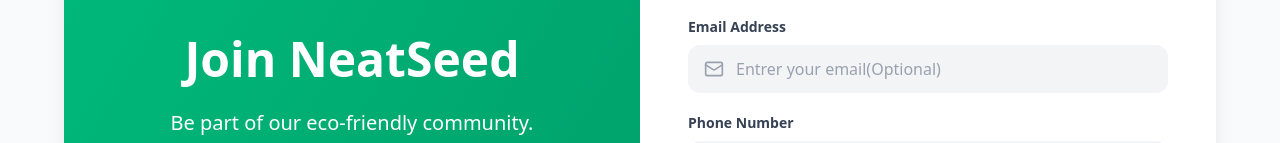
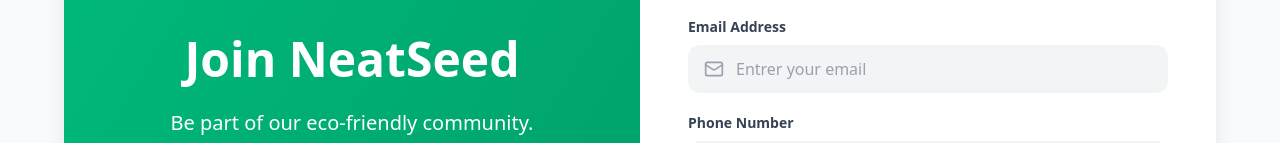
Before and after one commit to Sush2007/NeatSeed-Client-FrontEnd, a React (Vite) app in the folder project/: page /signup in a window 1280 px wide. Shown: the part 247-390 px from the top of the page. Built offline with nearby package versions, Linux system fonts and the light colour scheme.

Commit message:
Email Is Now Mandatory

```diff
--- a/project/src/Components/Login.jsx
+++ b/project/src/Components/Login.jsx
@@ -1,5 +1,5 @@
 import React, { useState } from 'react';
-import { User, Mail, Phone, MapPin, Lock, Users, Truck, Recycle } from 'lucide-react';
+import { User, Mail, Lock, } from 'lucide-react';
 import { Link } from 'react-router-dom';
 import { useNavigate } from 'react-router-dom';
 import { getApiUrl } from '../config/api.js';
--- a/project/src/Components/SignUp.jsx
+++ b/project/src/Components/SignUp.jsx
@@ -24,8 +24,13 @@
   setMessage('');
 
   console.log("Form Data:", formData); // <-- Add this log
-   if (!formData.fullName || !formData.phone || !formData.address || !formData.role || !formData.password) {
+   if (!formData.fullName || !formData.phone || !formData.address || !formData.role || !formData.password || !formData.email) {
       setMessage('Please fill in all fields');
+      return;
+    }
+
+    if (formData.email && !/\S+@\S+\.\S+/.test(formData.email)) {
+      setMessage('Please enter a valid email address');
       return;
     }
 
@@ -213,7 +218,7 @@
                     name="email"
                     value={formData.email}
                     onChange={handleChange}
-                    placeholder="Entrer your email(Optional)"
+                    placeholder="Entrer your email"
                     className="w-full pl-12 pr-4 py-3 bg-gray-100 border-0 rounded-xl focus:ring-2 focus:ring-emerald-500 focus:bg-white transition-all outline-none text-gray-900 placeholder-gray-400"
                   />
                 </div>
```
Also changed, not shown: 1 other file (tests, documents, lock files or other folders).
